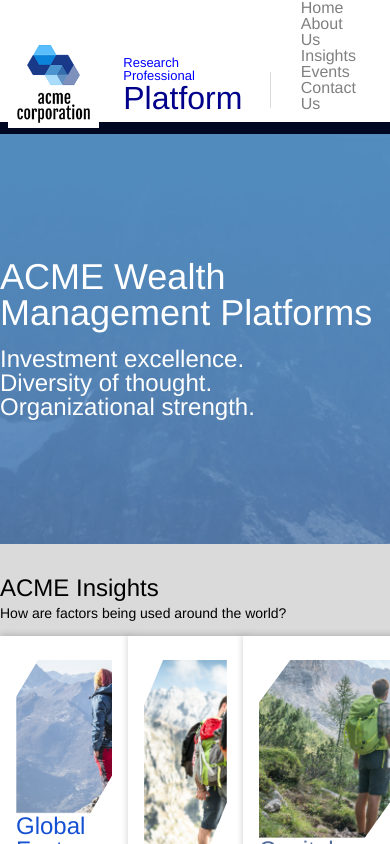
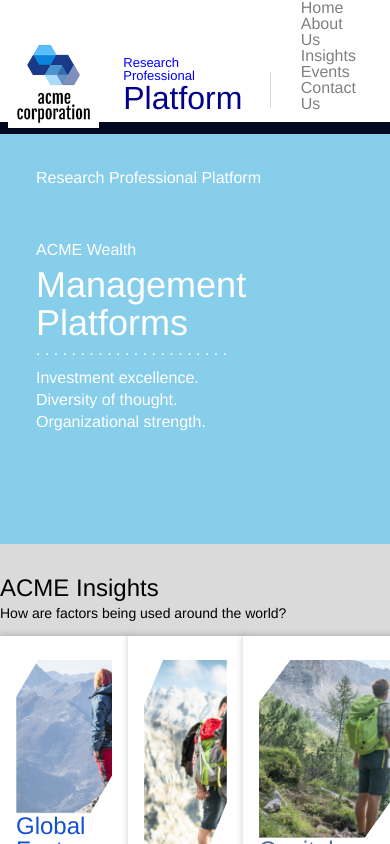
Before and after one commit to chasfricke/crescendo-sa-option2, a React (Create React App) app: page / in a window 390 px wide. Shown: the top 844 px of the page. Built offline with nearby package versions, Linux system fonts and the light colour scheme.

Commit message:
hero component is responsive

```diff
--- a/src/components/Hero.js
+++ b/src/components/Hero.js
@@ -1,7 +1,7 @@
 import React, { Component } from "react";
 import styled from "styled-components";
 import background from "../images/hero.png";
-import { MAXWIDTH } from "../constants";
+import { MAXWIDTH, MOBILEBREAKPOINT } from "../constants";
 
 const Container = styled.section`
   display: flex;
@@ -13,6 +13,10 @@
   height: 410px;
   background-repeat: no-repeat;
   background-size: cover;
+  @media screen and (max-width: ${MOBILEBREAKPOINT}) {
+    background: skyblue;
+    padding: 36px;
+  }
 `;
 
 const Content = styled.div`
@@ -23,6 +27,13 @@
   width: 100%;
   height: 100%;
   max-width: ${MAXWIDTH};
+  position: relative;
+`;
+
+const TextBlock = styled.div`
+  display: flex;
+  flex-direction: column;
+
   h2 {
     font-size: 36px;
     color: white;
@@ -32,11 +43,39 @@
     font-size: 24px;
     color: white;
   }
+
+  #acme-wealth {
+    margin-bottom: 0;
+  }
+
+  #dotted-line {
+    margin: 0 0 12px 0;
+    color: white;
+  }
+
+  @media screen and (max-width: ${MOBILEBREAKPOINT}) {
+    p {
+      font-size: 16px;
+      margin-bottom: 6px;
+    }
+    #acme-wealth {
+      font-size: 16px;
+    }
+    #management-platforms {
+      max-width: 100px;
+      line-height: 38px;
+      margin: 8px 0 0 0;
+    }
+  }
 `;
 
-const TextBlock = styled.div`
-  display: flex;
-  flex-direction: column;
+const MobileTitle = styled.p`
+  display: none;
+  @media screen and (max-width: ${MOBILEBREAKPOINT}) {
+    display: inline-block;
+    position: absolute;
+    top: 0;
+  }
 `;
 
 class Hero extends Component {
@@ -45,11 +84,12 @@
       <Container>
         <Content>
           <TextBlock>
-            <h2>
-              ACME Wealth
-              <br />
-              Management Platforms
-            </h2>
+            <MobileTitle>Research Professional Platform</MobileTitle>
+            <h2 id="acme-wealth">ACME Wealth</h2>
+            <h2 id="management-platforms">Management Platforms</h2>
+            <span id="dotted-line">
+              . . . . . . . . . . . . . . . . . . . . . .
+            </span>
             <p>Investment excellence.</p>
             <p>Diversity of thought.</p>
             <p>Organizational strength.</p>
--- a/src/constants/index.js
+++ b/src/constants/index.js
@@ -1,2 +1,2 @@
-export const MOBILEBREAKPOINT = "420px";
+export const MOBILEBREAKPOINT = "970px";
 export const MAXWIDTH = "900px";
```
